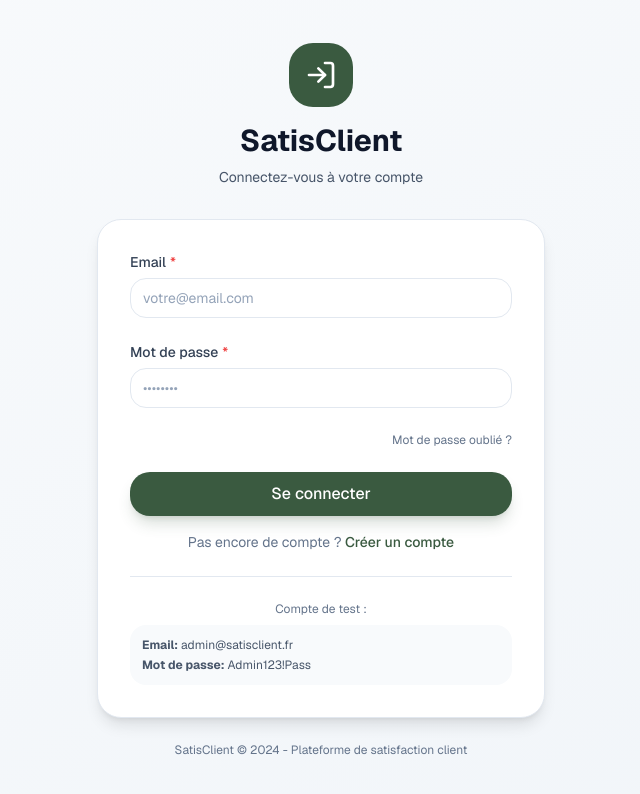
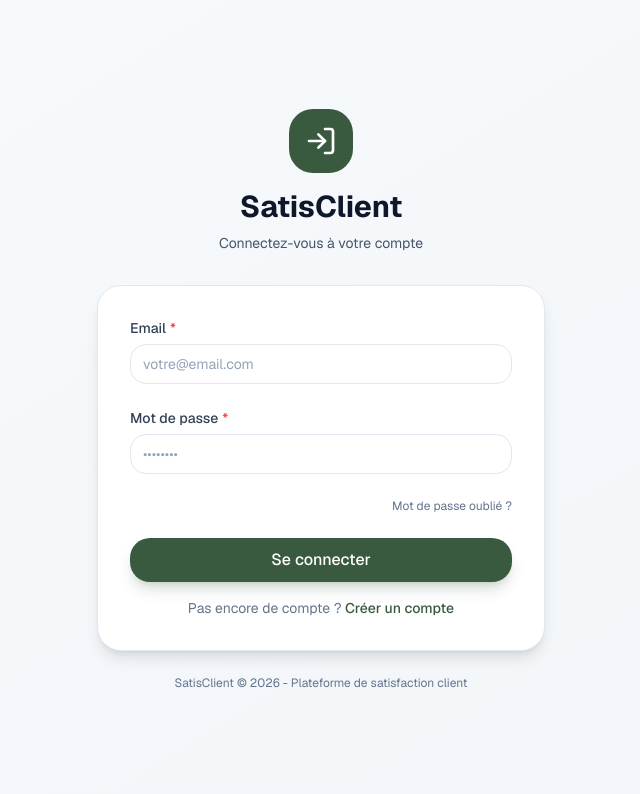
Before and after one commit to cheikh2108/satisclient, a Next.js app in the folder frontend/: page /login in a window 1280 px wide. Shown: the top 794 px of the page, without its empty margins (319-959 px from the left). Built offline with nearby package versions, Linux system fonts and the light colour scheme.

Commit message:
fix: supprimer compte de test et mettre à jour copyright 2026

```diff
--- a/frontend/src/app/login/page.tsx
+++ b/frontend/src/app/login/page.tsx
@@ -111,21 +111,11 @@ export default function LoginPage() {
             </Link>
           </p>
 
-          {/* Infos de test */}
-          <div className="mt-6 pt-6 border-t border-slate-200 dark:border-slate-800/60">
-            <p className="text-xs text-slate-500 dark:text-slate-400 text-center mb-2">
-              Compte de test :
-            </p>
-            <div className="text-xs text-slate-600 dark:text-slate-400 space-y-1 bg-slate-50 dark:bg-[#1a1a1a] rounded-lg p-3">
-              <p><strong>Email:</strong> admin@satisclient.fr</p>
-              <p><strong>Mot de passe:</strong> Admin123!Pass</p>
-            </div>
-          </div>
         </div>
 
         {/* Footer */}
         <p className="text-center text-xs text-slate-500 dark:text-slate-400 mt-6">
-          SatisClient © 2024 - Plateforme de satisfaction client
+          SatisClient © 2026 - Plateforme de satisfaction client
         </p>
       </div>
     </div>
```
